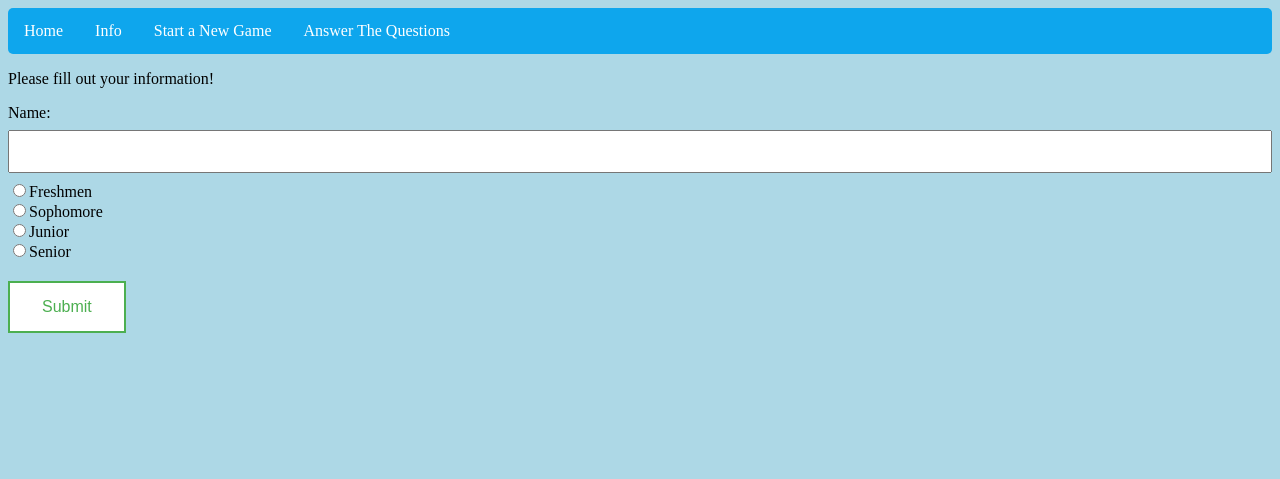
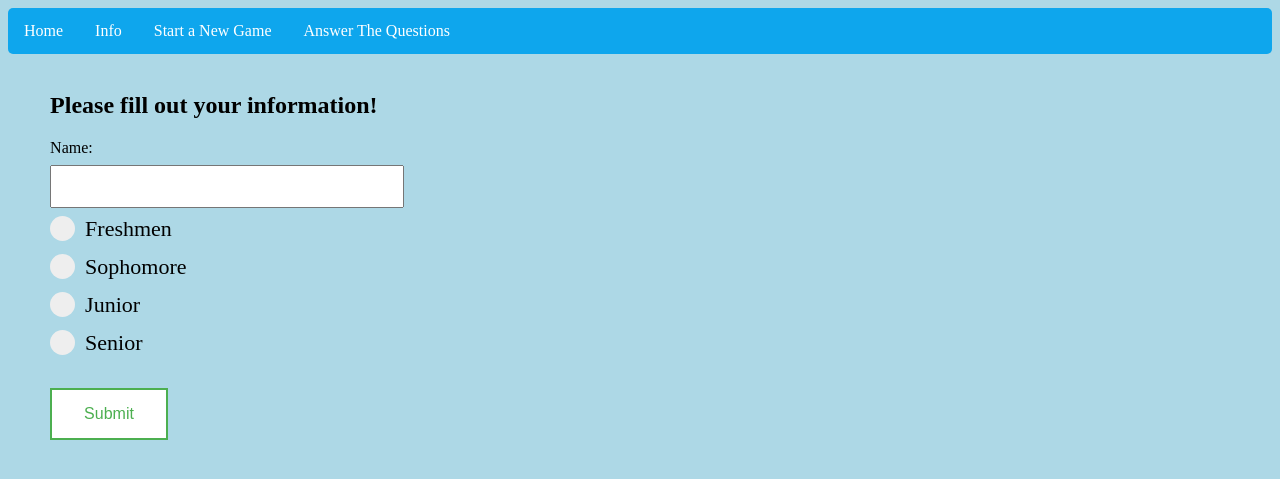
Before and after one commit to haoteng10/Apps4Good-Project, a Node server app: page /start in a window 1280 px wide. Shown: the top 479 px of the page. Run offline with Node 20, Linux system fonts and the light colour scheme.

Commit message:
Minor changes

```diff
--- a/public/stylesheets/index.css
+++ b/public/stylesheets/index.css
@@ -52,7 +52,7 @@ li a:hover {
 }
 
 input[type=text] {
-  width: 100%;
+  width: 30%;
   padding: 12px 20px;
   margin: 8px 0;
   box-sizing: border-box;
@@ -152,3 +152,7 @@ input[type=submit]:hover {
   border-radius: 50%;
   background: white;
 }
+
+.as-container {
+  margin: 3% 3.33% 3% 3.33%;
+}
--- a/views/result.ejs
+++ b/views/result.ejs
@@ -1,6 +1,6 @@
 <% include ./partials/header %>
-
+	<div class="as-container">
 		<h1>Your answer is <span class="resultText"><%= correctOrNot %></span>!</h1>
 		<a href="question" id="nextQuestion" class="button">Click here to answer the next question</a>
-
+	</div>
 <% include ./partials/footer %>
--- a/views/start.ejs
+++ b/views/start.ejs
@@ -1,15 +1,19 @@
 <% include ./partials/header %>
-
+	<div class="as-container">
 		<form action="start" method="post">
-			<p>Please fill out your information!</p>
+			<h2>Please fill out your information!</h2>
 
 			Name:
+			<br>
+
 			<input type="text" name="player_name" value=""><br>
-			<input type="radio" name="player_grade" value="9">Freshmen<br>
-			<input type="radio" name="player_grade" value="10">Sophomore<br>
-			<input type="radio" name="player_grade" value="11">Junior<br>
-			<input type="radio" name="player_grade" value="12">Senior<br>
+			<label class="container"><input type="radio" name="player_grade" value="9">Freshmen<span class="checkmark"></span><br></label>
+			<label class="container"><input type="radio" name="player_grade" value="10">Sophomore<span class="checkmark"></span><br></label>
+			<label class="container"><input type="radio" name="player_grade" value="11">Junior<span class="checkmark"></span><br></label>
+			<label class="container"><input type="radio" name="player_grade" value="12">Senior<span class="checkmark"></span><br></label>
 			<input type="submit" value="Submit">
 		</form>
+	</div>
+
 
 <% include ./partials/footer %>
```
